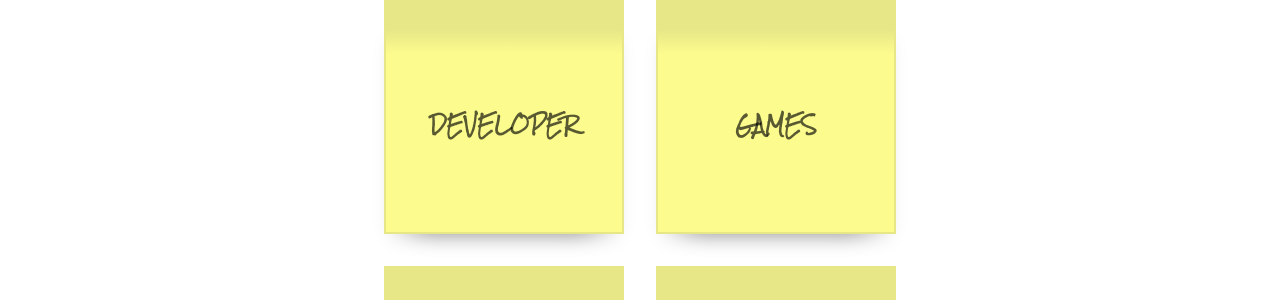
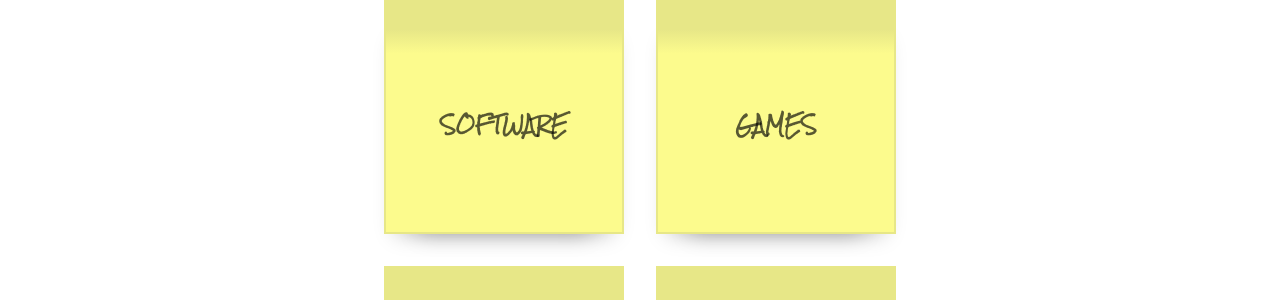
Before and after one commit to Trehalose/trehalose.github.io, a Jekyll site: the page index.html, which Jekyll copies as it is, in a window 1280 px wide. Shown: the part 238-538 px from the top of the page. Built offline with Jekyll 4.4.1, drawn with Linux system fonts in a browser that asks for light colours; some web fonts are replaced.

Commit message:
Update index.html

```diff
--- a/index.html
+++ b/index.html
@@ -29,16 +29,16 @@
       </div>
 
       <div class="choices-container">
-        <a href="/developer/" class="choice clear">
-          <div class="postit yellow">Developer</div>
+        <a href="/software/" class="choice clear" title="Click to go to the software folio." aria-label="Click to go to the software folio.">
+          <div class="postit yellow">Software</div>
         </a>
-        <a href="/games/" class="choice clear">
+        <a href="/games/" class="choice clear" title="Click to go to the games folio." aria-label="Click to go to the games folio.">
           <div class="postit yellow">Games</div>
         </a>
-        <a href="/graphic-design/" class="choice clear">
+        <a href="/graphic-design/" class="choice clear" title="Click to go to the graphic design folio." aria-label="Click to go to the graphic design folio.">
           <div class="postit yellow">Graphics</div>
         </a>
-        <a href="/ui-ux/" class="choice clear">
+        <a href="/ui-ux/" class="choice clear" title="Click to go to the ui ux folio." aria-label="Click to go to the ui ux folio.">
           <div class="postit yellow">UI/UX</div>
         </a>
       </div>
```
